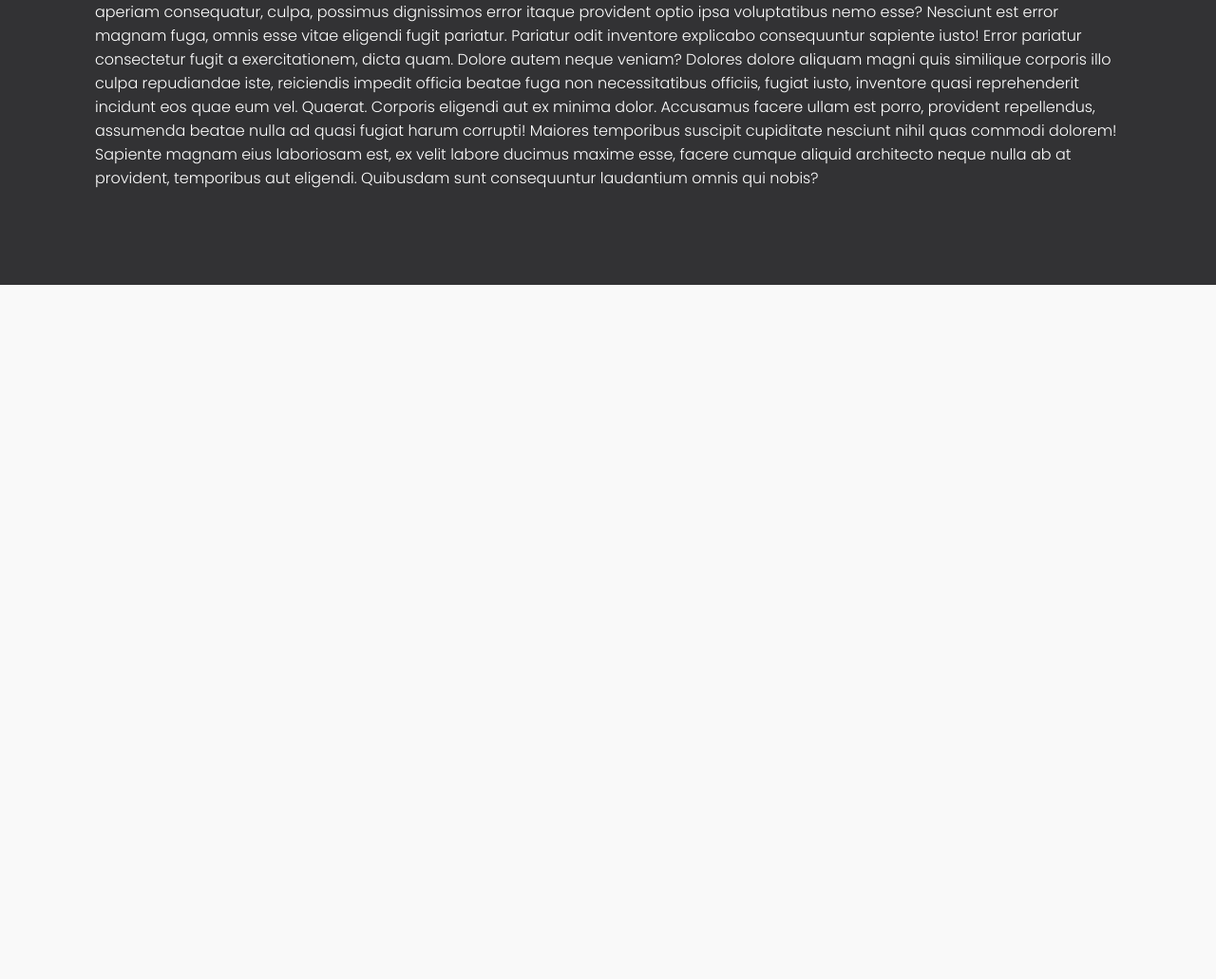
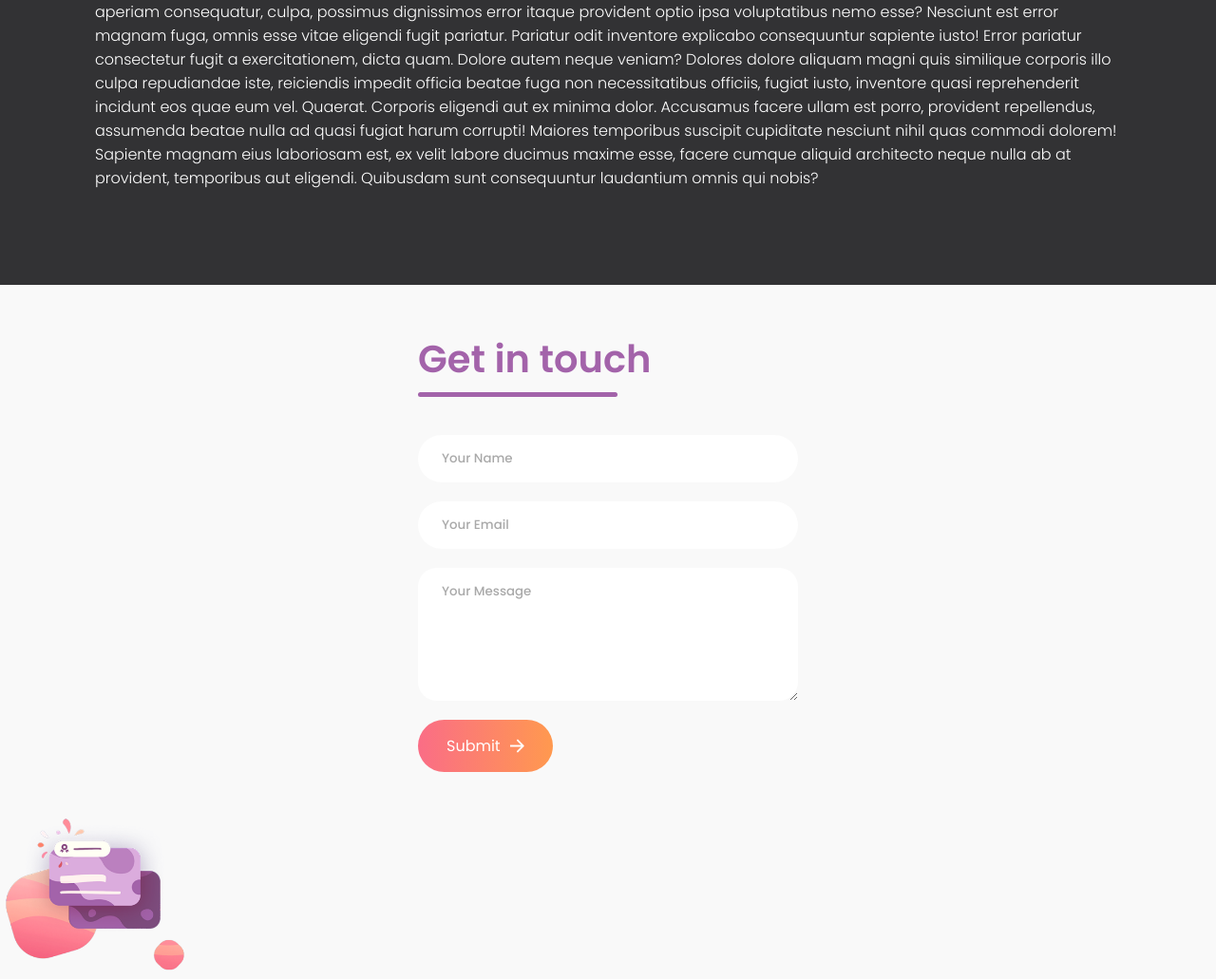
Before and after one commit to qwertyNippon/YHTMLOnlineClass, a plain HTML site: page index.html in a window 1280 px wide. Shown: the part 2257-3288 px from the top of the page at 95% size. Before the commit the page ends 2557 px from the top, so only its background shows below. Drawn offline with Linux system fonts and the light colour scheme.

Commit message:
added contact form

```diff
--- a/index.html
+++ b/index.html
@@ -135,6 +135,23 @@
       nulla ab at provident, temporibus aut eligendi. Quibusdam sunt consequuntur laudantium omnis qui nobis?</p>
   </section>
 
+  <div class="contact-container">
+    <form action="https://api.web3forms.com/submit" method="POST" class="contact-left">
+        <div class="contact-left-title">
+            <h2>Get in touch</h2>
+            <hr>
+        </div>
+        <input type="hidden" name="access_key" value="70e4dc3a-6470-47dd-8d6d-1a6ccb34672d">
+        <input type="text" name="name" placeholder="Your Name" class="contact-inputs" required>
+        <input type="email" name="email" placeholder="Your Email" class="contact-inputs" required>
+        <textarea name="message" placeholder="Your Message" class="contact-inputs" required></textarea>
+        <button type="submit">Submit <img src="img/arrow_icon.png" alt="arrow image"></button>
+    </form>
+</div>
+<div class="contact-right">
+    <img src="img/right_img.png" alt="image">
+</div>
+
   <script src="port.js"></script>
   <!-- <script src="https://cdn.jsdelivr.net/npm/bootstrap@5.3.2/dist/js/bootstrap.bundle.min.js" integrity="sha384-C6RzsynM9kWDrMNeT87bh95OGNyZPhcTNXj1NW7RuBCsyN/o0jlpcV8Qyq46cDfL" crossorigin="anonymous"></script> -->
   <!-- <script src="https://cdn.jsdelivr.net/npm/@popperjs/core@2.11.8/dist/umd/popper.min.js" integrity="sha384-I7E8VVD/ismYTF4hNIPjVp/Zjvgyol6VFvRkX/vR+Vc4jQkC+hVqc2pM8ODewa9r" crossorigin="anonymous"></script> -->
--- a/port.css
+++ b/port.css
@@ -225,6 +225,109 @@ nav .hamburger.active .bar {
     }
 }
 
+/* ***************Contact Form ******************* */
+
+.contact-container{
+    height: 70vh;
+    display: flex;
+    align-items: center;
+    justify-content: space-evenly;
+}
+
+.contact-left{
+    display: flex;
+    flex-direction: column;
+    align-items: start;
+    gap: 20px;
+}
+
+.contact-left-title h2{
+    font-weight: 600;
+    color: #a363aa;
+    font-size: 40px;
+    margin-bottom: 5px;
+}
+
+.contact-left-title hr{
+    border: none;
+    width: 210px;
+    height: 5px;
+    background-color: #a363aa;
+    border-radius: 10px;
+    margin-bottom: 20px;
+}
+
+.contact-inputs{
+    width: 400px;
+    height: 50px;
+    border: none;
+    outline: none;
+    padding-left: 25px;
+    font-weight: 500;
+    color: #666;
+    border-radius: 50px;
+}
+
+.contact-left textarea{
+    height: 140px;
+    padding-top: 15px;
+    border-radius: 20px;
+}
+
+.contact-inputs:focus{
+    border: 2px solid #ff994f;
+}
+
+.contact-inputs::placeholder{
+    color: #a9a9a9;
+}
+
+.contact-left button{
+    display: flex;
+    align-items: center;
+    padding: 15px 30px;
+    font-size: 16px;
+    color: #fff;
+    gap: 10px;
+    border: none;
+    border-radius: 50px;
+    background: linear-gradient(270deg, #ff994f, #fa6d86);
+    cursor: pointer;
+}
+
+.navBack button{
+    display: flex;
+    margin: 10px 5px;
+    padding: 5px 30px;
+    font-size: 16px;
+    color: #fff;
+    border: none;
+    border-radius: 50px;
+    background: linear-gradient(270deg, #ff994f, #fa6d86);
+    cursor: pointer;
+}
+
+.navBack button a{
+    text-decoration: none;
+}
+
+.contact-left button img{
+    height: 15px;
+}
+
+.contact-right img{
+    max-width: 200px;
+}
+
+@media (max-width:800px) {
+    .contact-inputs{
+        width: 80vw;
+    }
+    .contact-right {
+        display: none;
+    }
+}
+
 /* form.form-example {
     display: table-row;
 }
```
Also changed, not shown: img/arrow_icon.png (added), img/right_img.png (added).
